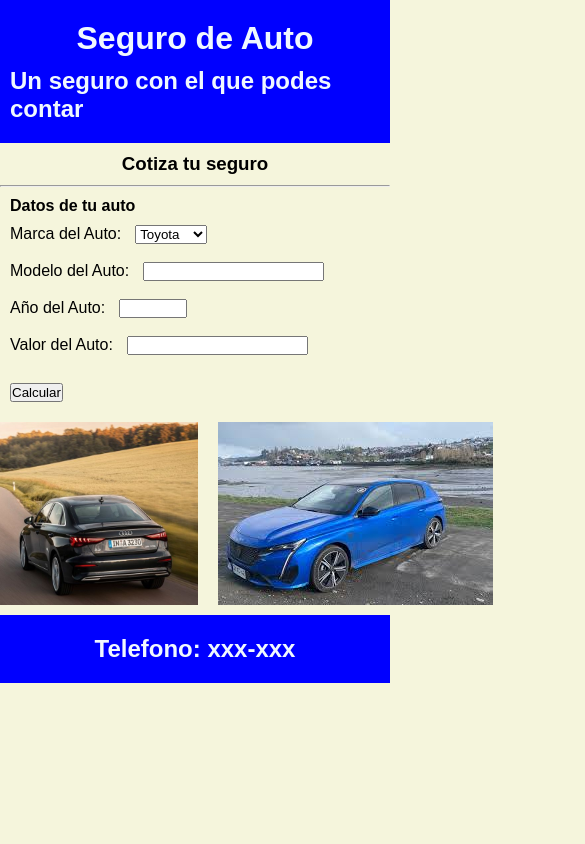
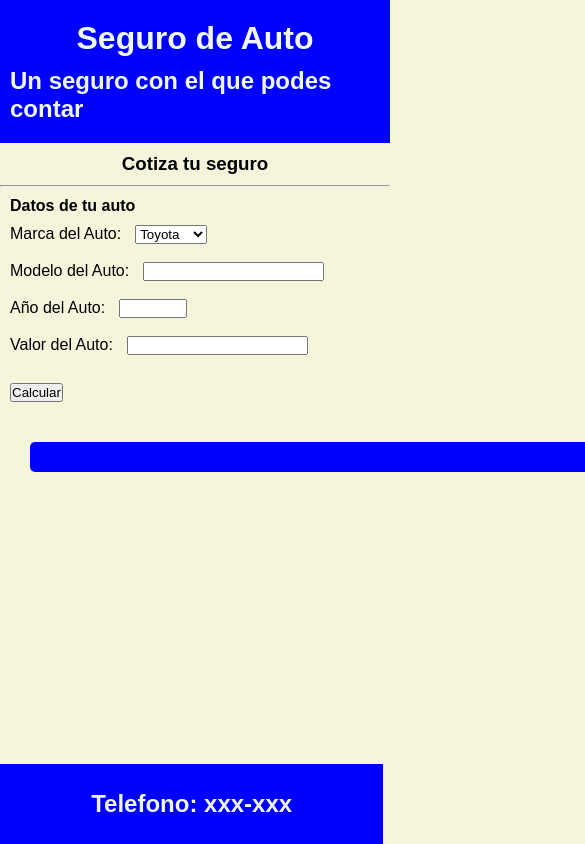
Before and after one commit to Ubaldo2004/cotisadora, a plain HTML site: page index.html in a window 390 px wide. Shown: the top 844 px of the page, 585 px wide, since content can reach past the window. Drawn offline with Linux system fonts and the light colour scheme; no server answers; a script that the page names is missing.

Commit message:
Actulizacion por responsive

```diff
--- a/css/style.css
+++ b/css/style.css
@@ -44,21 +44,24 @@ label{
     font-family: Arial, sans-serif;
 }
 
-.imagenes{
-    display: flex;
-    justify-content: center;
-}
-
-.imagenes img{
-    max-width: 300px;
+button{
     margin: 10px;
 }
-
-button{
-    margin: 10px;
+.dolar{
+    justify-content: center;
+    text-align: center;
+    background-color: blue;
+    color: white;
+    margin: 30px;
+    padding: 15px;
+    border-radius: 5px;
+    width: 600px;
 }
 
 footer{
     background-color: blue;
-    padding: 10px 0;
+    padding: 1em;
+    position: absolute;
+    bottom: 0;
+    width: 98.3%;
 }
--- a/index.html
+++ b/index.html
@@ -42,10 +42,6 @@
 
     <div id="resultado">
     </div>
-    <div class="imagenes">
-        <img src="./media/audisasa.jpg" alt="Audi">
-        <img src="./media/peugot.jpg" alt="Peugot">
-    </div>
 
     <section class="dolar" id="idDolarBlue">
     </section>
```
